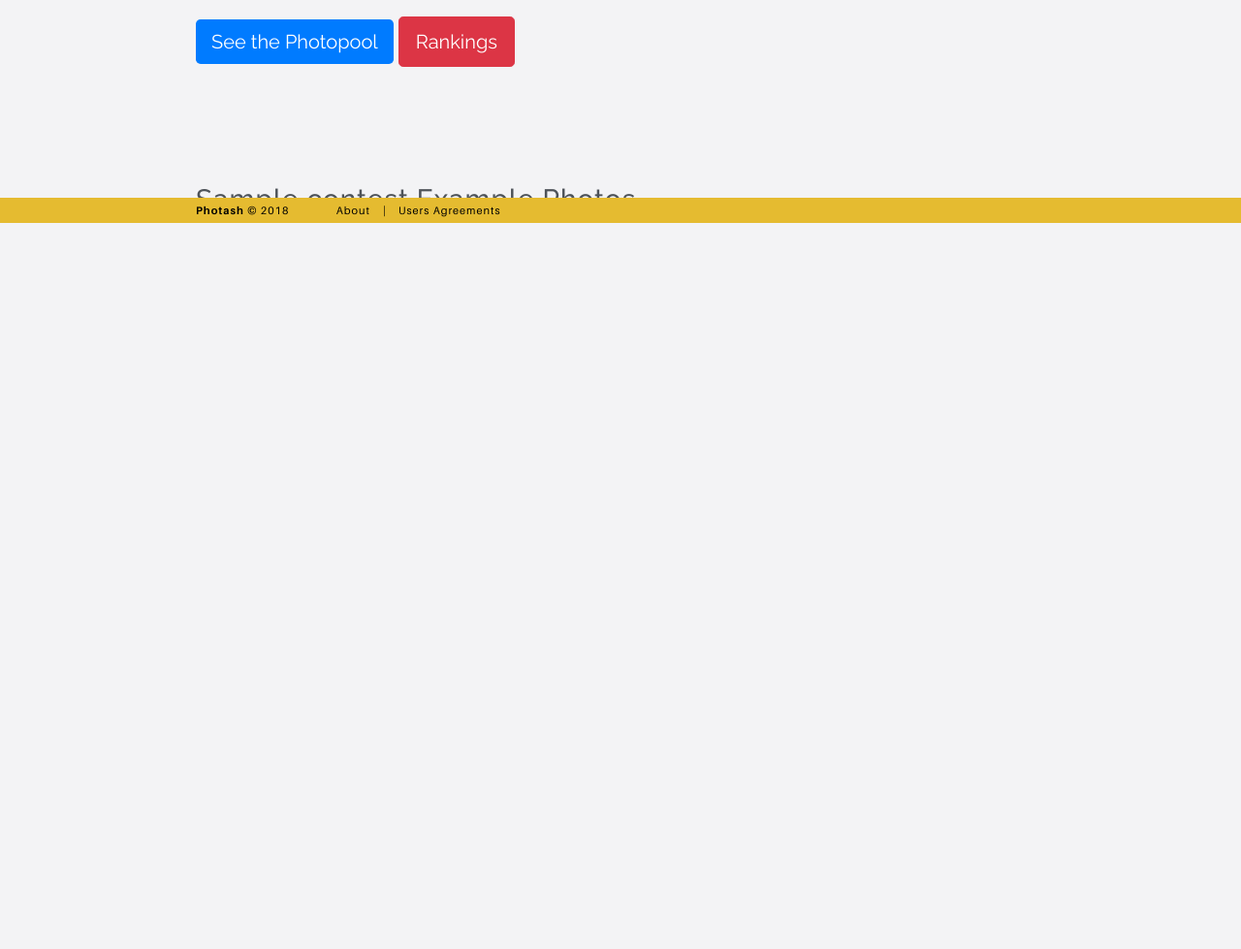
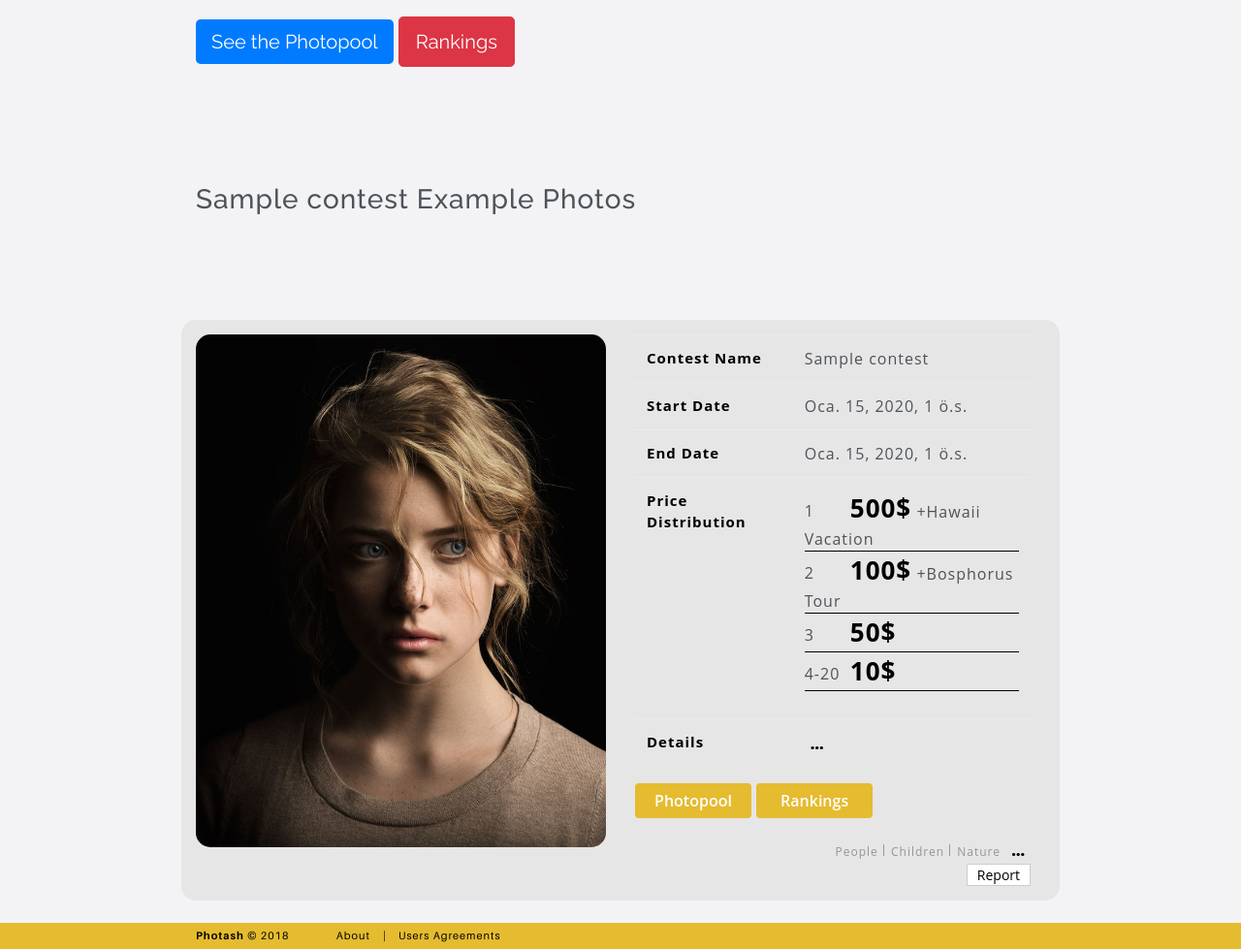
Before and after one commit to summersonnn/Photash-Django-Based-web-platform, a Django app: a page that uses templates/contest/detail.html in a window 1280 px wide. Shown: the part 633-1612 px from the top of the page at 97% size. Before the commit the page ends 863 px from the top, so only its background shows below. Run offline with Django 3.2, Linux system fonts and the light colour scheme; tables that the repository leaves empty hold one stand-in row (values such as "Sample post"); some libraries are stand-ins or nearby versions.

Commit message:
Contest Detail not Ajax page

```diff
--- a/check.txt
+++ b/check.txt
@@ -3,3 +3,6 @@ stars_aCs6Rqw.png
 maxresdefault.jpg
 MY17-Bobber-3-LF.jpg
 2017-Triumph-Bonneville-Bobber-Review-6.jpg
+code-wallpaper-8.jpg
+5593234-triumph-bike-wallpapers.jpg
+maxresdefault_EEQYilD.jpg
--- a/static/css/main.css
+++ b/static/css/main.css
@@ -77,11 +77,6 @@
     padding: 5px;
 }
 
-.col-sm-6 img{
-	max-width:100%;
-	max-height:100%;
-}
-
 /*h5'in sütunu ortalamasını, dolayısıyla image ile ortalanmış bir şekilde görünmesini sağlıyor.*/
 .col-sm-6 h5{
 	position: relative;
--- a/static/css/style.css
+++ b/static/css/style.css
@@ -750,16 +750,19 @@ button {
   display: none;
 }
 
-.photopool-item-tags-wrap .tags-wrap {
+.photopool-item-tags-wrap .tags-wrap,
+.contest-detail-content-wrap .tags-wrap {
   display: inline-block;
 }
 
-.photopool-item-tags-wrap .tags-wrap a{
+.photopool-item-tags-wrap .tags-wrap a,
+.contest-detail-content-wrap .tags-wrap a {
   font-size: 12px;
   color: #969696;
 }
 
-.photopool-item-tags-wrap .tags-wrap a:not(:first-child):before {
+.photopool-item-tags-wrap .tags-wrap a:not(:first-child):before,
+.contest-detail-content-wrap .tags-wrap a:not(:first-child):before {
   content: '';
   width: 1px;
   height: 12px;
@@ -916,6 +919,79 @@ button {
 .contest-list-item .contest-prize-wrap p {
   font-size: 28px;
   margin: 2px 0;
+}
+
+/* --------------------------------
+  Contests-Detail Page
+-------------------------------- */
+
+.contest-detail-sec .contest-img-wrap {
+  display: flex;
+  align-items: center;
+}
+
+.contest-detail-sec .row {
+  padding: 15px;
+  background-color: #e6e6e6;
+  border-radius: 15px;
+}
+
+.contest-detail-sec .row>.img-col {
+  padding-left: 0;
+}
+
+.contest-detail-sec .contest-img-wrap img {
+  max-width: 100%;
+  width: 100%;
+  border-radius: 15px;
+}
+
+.contest-detail-content-wrap .table tr>th {
+  font-size: 15px;
+  color: #000;
+}
+
+.contest-detail-content-wrap .table tr .prize-list {
+  list-style: none;
+  padding: 0;
+}
+
+.contest-detail-content-wrap .table tr .prize-list>li {
+  border-bottom: 1px solid #000;
+}
+
+.contest-detail-content-wrap .table tr .prize-list>li>span:first-child {
+  width: 37px;
+  display: inline-block;
+  vertical-align: text-bottom;
+  margin-right: 5px;
+}
+
+.contest-detail-content-wrap .table tr .prize-list>li>strong {
+  font-size: 26px;
+  color: #000;
+}
+
+.contest-detail-content-wrap .table .tr-btn-wrap button{
+  font-weight: 800;
+}
+
+.contest-detail-content-wrap .button-wrap>form {
+  display: inline-block;
+}
+
+.contest-detail-content-wrap .button-wrap>form>input {
+  cursor: pointer;
+  padding: 5px 0;
+}
+
+.contest-detail-content-wrap .contest-tags-wrap {
+  text-align: right;
+  margin-top: 20px;
+}
+
+.contest-detail-content-wrap .contest-tags-wrap .btn-txt-only {
+  font-weight: 800;
 }
 
 /* --------------------------------
--- a/templates/contest/detail.html
+++ b/templates/contest/detail.html
@@ -109,6 +109,110 @@
     </div>
 </section>
 
+<section class="contest-detail-sec">
+  <div class="inner">
+    <div class="container">
+
+      <div class="row">
+
+        <div class="col-sm-6 img-col">
+          <div class="contest-img-wrap">
+            <img src="/../static/images/home-images/1.jpg">
+          </div>
+        </div>
+
+         <div class="col-sm-6">
+          <div class="contest-detail-content-wrap">
+            <table class="table table-hover">
+              <tbody>
+
+                <tr>
+                  <th>Contest Name</th>
+                  <td>{{ contest.contest_name }}</td>
+                </tr>
+
+                <tr>
+                  <th>Start Date</th>
+                  <td class="contest-start-date">{{  contest.start_date }}</td>
+                </tr>
+
+                <tr>
+                  <th>End Date</th>
+                  <td class="contest-end-date">{{  contest.end_date }}</td>
+                </tr>
+
+                <tr>
+                  <th>Price Distribution</th>
+                  <td>
+                    <ul class="prize-list">
+                      <li><span>1</span> <strong>500$</strong> <span>+Hawaii Vacation</span></li>
+                      <li><span>2</span> <strong>100$</strong> <span>+Bosphorus Tour</span></li>
+                      <li><span>3</span> <strong>50$</strong> <span></span></li>
+                      <li><span>4-20</span> <strong>10$</strong> <span></span></li>
+                    </ul>
+                  </td>
+                </tr>
+
+                <tr class="tr-btn-wrap">
+                  <th>Details</th>
+                  <td><button class="btn-txt-only">&hellip;</button></td>
+                </tr>
+
+              </tbody>
+            </table>
+
+            <div class="button-wrap">
+               {% if request.user.is_authenticated %}
+                  <form action={% url "contest:photo_upload" slug=contest.slug %}>
+                    <input class="btn btn-fill" type="submit" value="Send Photo" >
+                  </form>
+                  {% endif %}
+                  <form action={% url "contest:photopool" slug=contest.slug %}>
+                          <input class="btn btn-fill" type="submit" value="Photopool">
+                  </form>
+                  <form action={% url "contest:rankings" slug=contest.slug %}>
+                          <input class="btn btn-fill" type="submit" value="Rankings">
+                  </form>
+            </div>
+            <div class="contest-tags-wrap">
+              <div class="tags-wrap">
+                   <a href='#'>People</a>
+                   <a href='#'>Children</a>
+                   <a href='#'>Nature</a>
+              </div>
+              <button class="btn-txt-only">&hellip;</button>
+              <form class="form-report" onclick='report("{{ contest.id }}")'>
+                  <input class="btn-report" type="submit" value="Report" />
+              </form>
+            </div>
+          </div>
+        </div>
+
+      </div>
+
+    </div>
+
+</section>
+
+<script>
+
+      $(document).ready(function(){
+          var val = 1;
+          $(".contest-detail-content-wrap .contest-tags-wrap>.btn-txt-only").click(function(){
+              if (val == 1) {
+                  $(this).siblings('.form-report').show();
+                  val = 0;
+              }
+              else {
+                  val = 1;
+                  $(this).siblings('.form-report').hide();
+              }
+              return false;
+          });
+       });
+
+</script>
+
     <!--<section class="white">
       <div class="inner-more">
         <div class="container">
```
